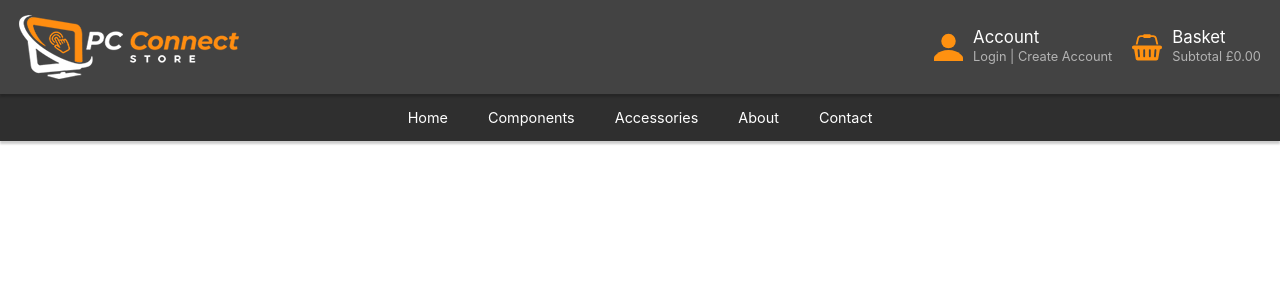
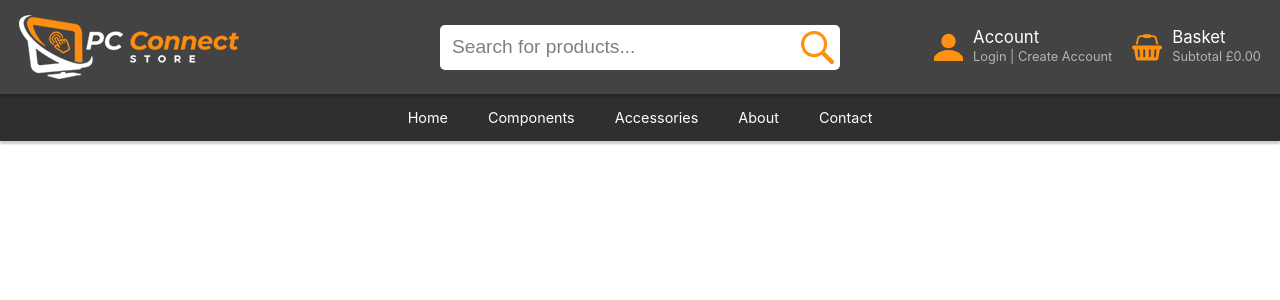
Before and after one commit to JPaulDev/ecommerce-site, a React (Create React App) app: page / in a window 1280 px wide. Shown: the top 300 px of the page. Built offline with nearby package versions, Linux system fonts and the light colour scheme.

Commit message:
Add search input to header

```diff
--- a/src/components/Header/Header.js
+++ b/src/components/Header/Header.js
@@ -1,5 +1,6 @@
 import styled from 'styled-components';
 import HeaderLogo from './HeaderLogo';
+import SearchInput from './SearchInput';
 import Account from './Account';
 import Basket from './Basket';
 
@@ -39,6 +40,7 @@ function Header() {
     <StyledHeader>
       <Wrapper>
         <HeaderLogo />
+        <SearchInput />
         <Container>
           <LinkContainer>
             <Account />
--- /dev/null
+++ b/src/components/Header/SearchInput.js
@@ -0,0 +1,72 @@
+import styled from 'styled-components';
+import { useId } from 'react';
+import { ReactComponent as SearchIcon } from '../../assets/svg/search.svg';
+import Icon from './Icon';
+
+const Form = styled.form`
+  flex: 1;
+`;
+
+const Container = styled.div`
+  width: 100%;
+  max-width: 400px;
+  display: flex;
+  align-items: center;
+  margin: 0 auto;
+  position: relative;
+`;
+
+const Input = styled.input`
+  width: 100%;
+  min-height: 45px;
+  font-size: 1.2rem;
+  border-radius: 5px;
+  padding-left: 10px;
+  padding-right: 45px;
+  outline: none;
+  border: 2px solid white;
+  transition: border 200ms ease-in-out;
+
+  &:focus {
+    border: 2px solid #ff9110;
+  }
+  &&::placeholder {
+    color: rgba(0, 0, 0, 0.5);
+  }
+`;
+
+const Button = styled.button`
+  display: flex;
+  background-color: transparent;
+  position: absolute;
+  right: 0;
+  cursor: pointer;
+  border: none;
+  padding-right: 6px;
+`;
+
+function SearchInput() {
+  const id = useId();
+
+  return (
+    <Form>
+      <Container>
+        <label id={id} hidden>
+          Search
+        </label>
+        <Input
+          id={id}
+          placeholder="Search for products..."
+          spellCheck="false"
+          autoComplete="off"
+          maxLength="50"
+        />
+        <Button title="Search" type="submit">
+          <Icon icon={SearchIcon} width="33px" />
+        </Button>
+      </Container>
+    </Form>
+  );
+}
+
+export default SearchInput;
```
Also changed, not shown: src/assets/svg/search.svg (added).
